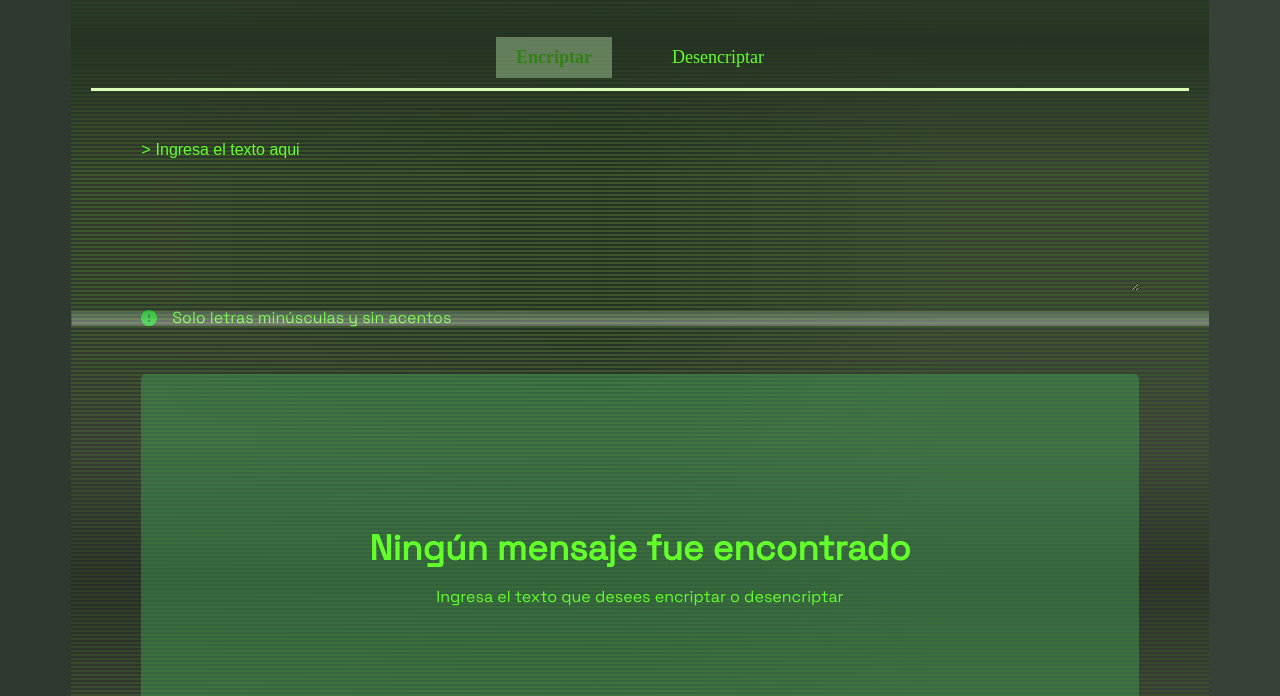
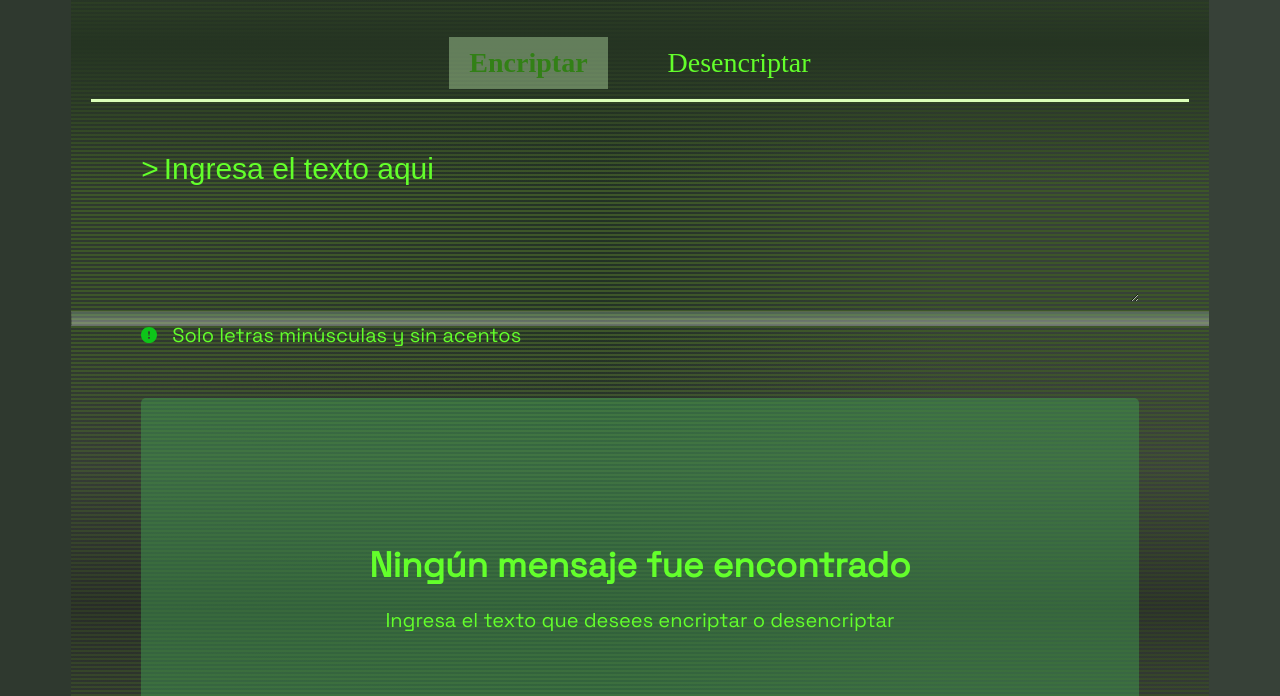
Before and after one commit to 4ngelo12/Reto01_Encriptador, a website: page index.html in a window 1280 px wide. Shown: the part 104-800 px from the top of the page. Drawn offline with Linux system fonts and the light colour scheme; a web font is replaced by a local one.

Commit message:
Cambiando tamaño de letras

```diff
--- a/assets/css/style.css
+++ b/assets/css/style.css
@@ -68,6 +68,11 @@ p {
   font-size: 1.6rem;
 }
 
+@media (min-width: 768px) {
+  p {
+    font-size: 2rem;
+  }
+}
 .none {
   display: none;
 }
@@ -159,6 +164,9 @@ p {
   .header-nav-links {
     gap: 4rem;
   }
+  .header-nav-links a {
+    font-size: 2.8rem;
+  }
 }
 @keyframes parpadeo {
   from {
@@ -183,6 +191,12 @@ textarea {
   font-size: 1.6rem;
 }
 
+@media (min-width: 768px) {
+  label,
+  textarea {
+    font-size: 3rem;
+  }
+}
 textarea {
   width: 100%;
   background-color: transparent;
@@ -223,7 +237,8 @@ textarea::placeholder {
 }
 
 @media (min-width: 768px) {
-  .encriptador, .encriptado {
+  .encriptador,
+  .encriptado {
     margin: 0 5rem;
   }
   .encriptado {
```
Also changed, not shown: 1 other file.
